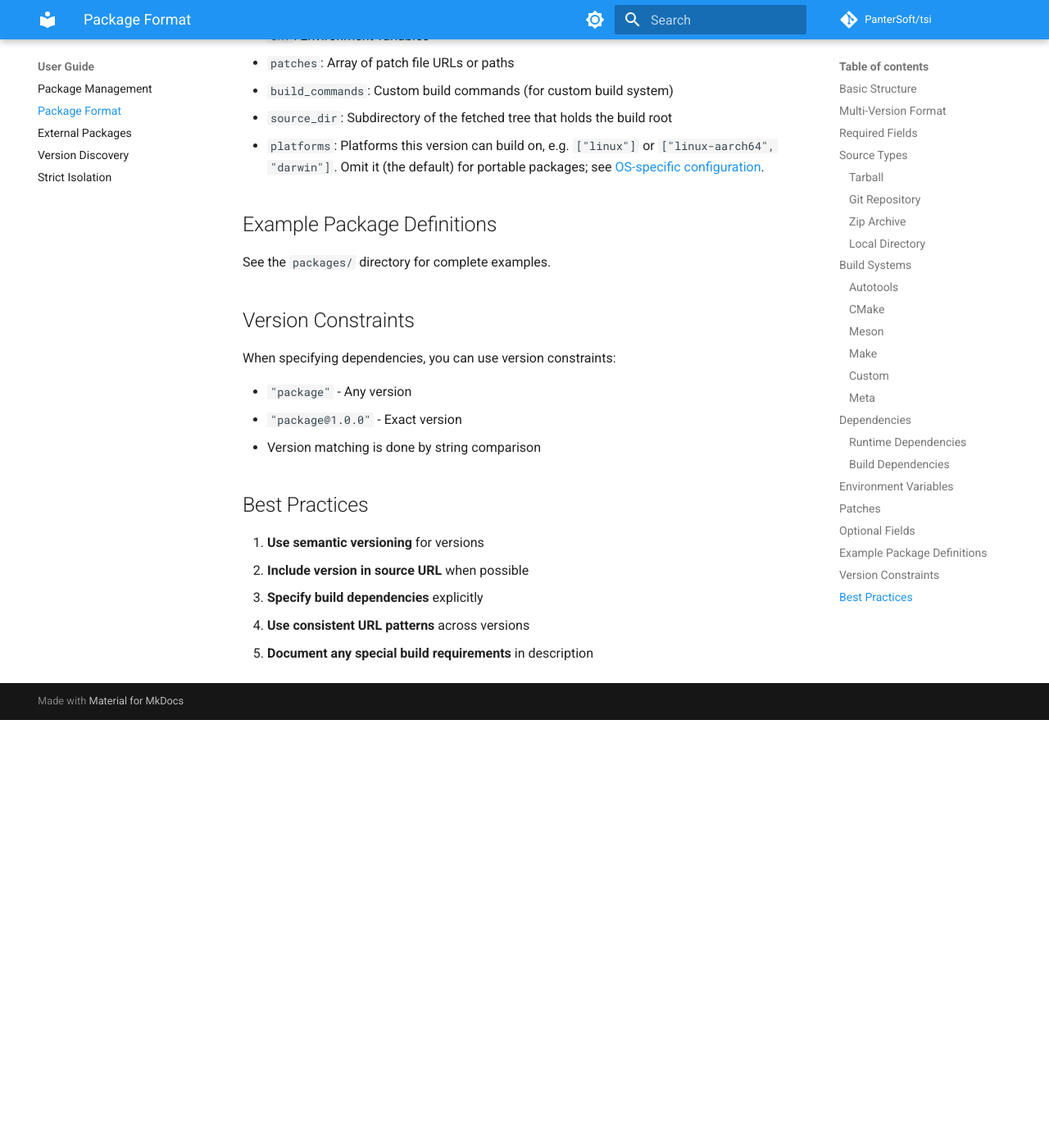
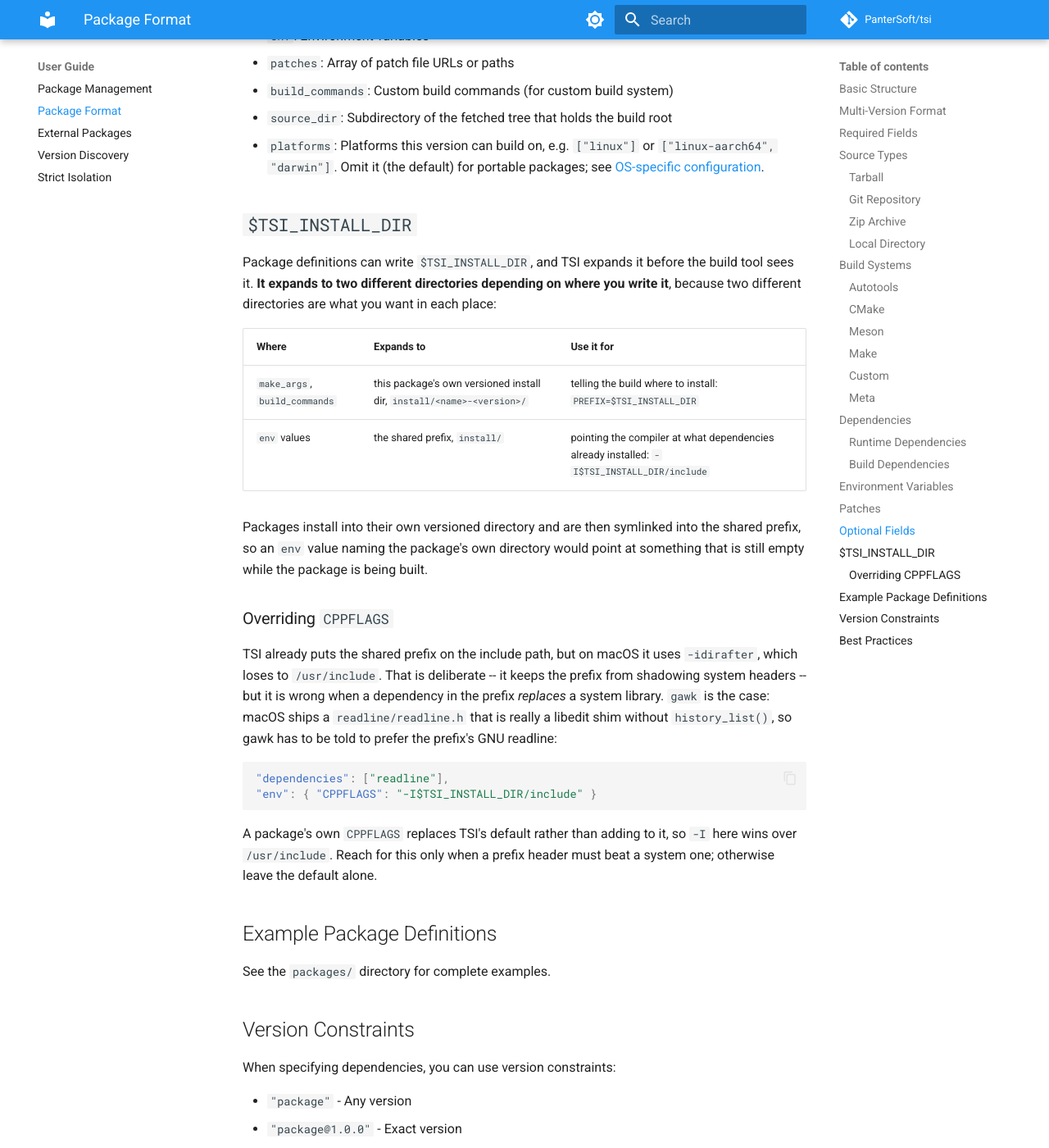
Before and after one commit to PanterSoft/TheSourceInstaller, an MkDocs documentation site: the page built from docs/user-guide/package-format.md, in a window 1280 px wide and 1400 px high, scrolled down 5179 px. Shown: the whole window at 82% size. Built offline with MkDocs 1.6.1 and Material for MkDocs 9.7.7, drawn with Linux system fonts in a browser that asks for light colours; comment, search, counter and statistics services are not loaded; the version menu is left out; before the commit the page ends 6057 px from its top, so only the background shows below that.

Commit message:
Document $TSI_INSTALL_DIR, which means two things
Package definitions use it throughout the catalogue and nothing described
it. It expands to the package's own versioned install dir in make_args and
build_commands, and to the shared prefix in env values -- the useful meaning
in each place, but the same token, so it is easy to write a definition that
silently points at an empty directory.

Also records when overriding CPPFLAGS is the right call, since -idirafter
means the default loses to /usr/include, with gawk and Apple's libedit
readline shim as the worked example.

Co-Authored-By: Claude Opus 5 <noreply@anthropic.com>

````diff
--- a/docs/user-guide/package-format.md
+++ b/docs/user-guide/package-format.md
@@ -252,6 +252,40 @@ Dependencies can be:
 - `source_dir`: Subdirectory of the fetched tree that holds the build root
 - `platforms`: Platforms this version can build on, e.g. `["linux"]` or `["linux-aarch64", "darwin"]`. Omit it (the default) for portable packages; see [OS-specific configuration](../developer-guide/os-specific-config.md#restricting-a-package-to-some-platforms).
 
+## `$TSI_INSTALL_DIR`
+
+Package definitions can write `$TSI_INSTALL_DIR`, and TSI expands it before the
+build tool sees it. **It expands to two different directories depending on where
+you write it**, because two different directories are what you want in each
+place:
+
+| Where | Expands to | Use it for |
+|---|---|---|
+| `make_args`, `build_commands` | this package's own versioned install dir, `install/<name>-<version>/` | telling the build where to install: `PREFIX=$TSI_INSTALL_DIR` |
+| `env` values | the shared prefix, `install/` | pointing the compiler at what dependencies already installed: `-I$TSI_INSTALL_DIR/include` |
+
+Packages install into their own versioned directory and are then symlinked into
+the shared prefix, so an `env` value naming the package's own directory would
+point at something that is still empty while the package is being built.
+
+### Overriding `CPPFLAGS`
+
+TSI already puts the shared prefix on the include path, but on macOS it uses
+`-idirafter`, which loses to `/usr/include`. That is deliberate -- it keeps the
+prefix from shadowing system headers -- but it is wrong when a dependency in the
+prefix *replaces* a system library. `gawk` is the case: macOS ships a
+`readline/readline.h` that is really a libedit shim without `history_list()`, so
+gawk has to be told to prefer the prefix's GNU readline:
+
+```json
+"dependencies": ["readline"],
+"env": { "CPPFLAGS": "-I$TSI_INSTALL_DIR/include" }
+```
+
+A package's own `CPPFLAGS` replaces TSI's default rather than adding to it, so
+`-I` here wins over `/usr/include`. Reach for this only when a prefix header
+must beat a system one; otherwise leave the default alone.
+
 ## Example Package Definitions
 
 See the `packages/` directory for complete examples.
````
